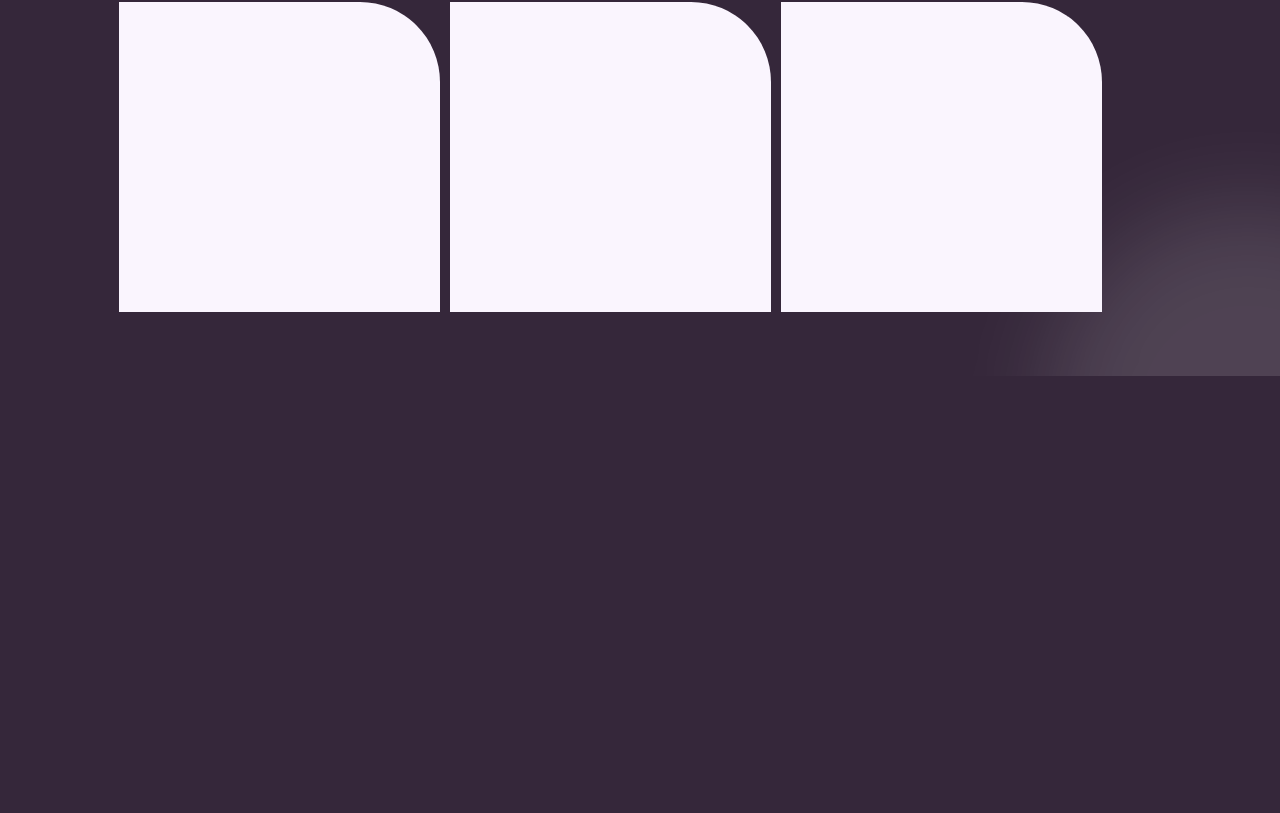
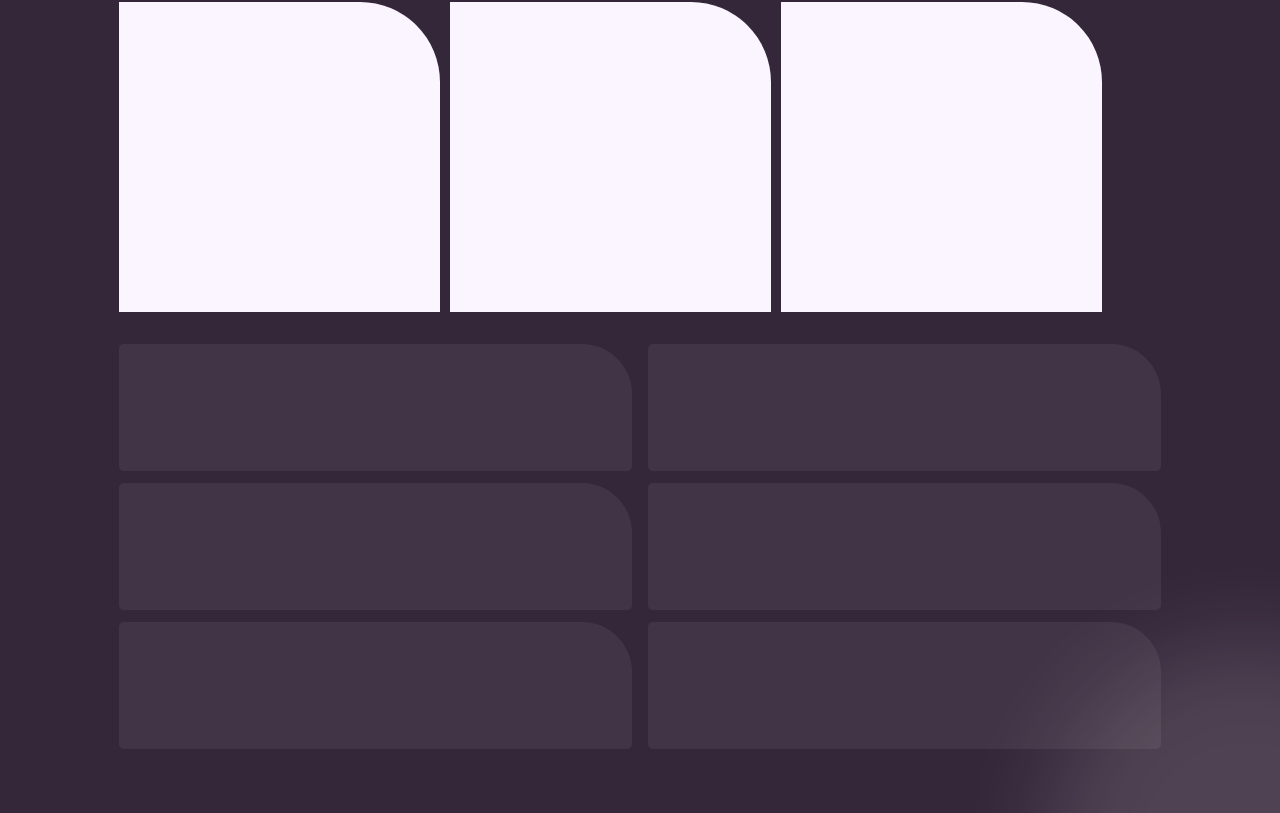
Before and after one commit to FatihYalcin42/PollApp, an Angular app: page / in a window 1280 px wide. Shown: the part 1002-1815 px from the top of the page. Before the commit the page ends 1378 px from the top, so only its background shows below. Built offline with nearby package versions, Linux system fonts and the light colour scheme; a web font is replaced by a local one.

Commit message:
feat: add lower survey list placeholder cards with fixed figma-style dimensions

```diff
--- a/src/app/app.html
+++ b/src/app/app.html
@@ -45,6 +45,15 @@
           <article class="highlight-card" aria-hidden="true"></article>
           <article class="highlight-card" aria-hidden="true"></article>
         </div>
+
+        <div class="list-cards" aria-label="Survey list cards">
+          <article class="list-card" aria-hidden="true"></article>
+          <article class="list-card" aria-hidden="true"></article>
+          <article class="list-card" aria-hidden="true"></article>
+          <article class="list-card" aria-hidden="true"></article>
+          <article class="list-card" aria-hidden="true"></article>
+          <article class="list-card" aria-hidden="true"></article>
+        </div>
       </div>
     </section>
   </div>
--- a/src/app/app.scss
+++ b/src/app/app.scss
@@ -268,6 +268,30 @@
   border-top-right-radius: 80px;
 }
 
+.list-cards {
+  margin-top: clamp(1.2rem, 2.5vw, 2rem);
+  display: grid;
+  grid-template-columns: repeat(2, 513px);
+  column-gap: 16px;
+  row-gap: 12px;
+  justify-content: start;
+}
+
+.list-card {
+  width: 513px;
+  height: 127px;
+  opacity: 1;
+  display: flex;
+  flex-direction: column;
+  gap: 24px;
+  padding: 12px 20px;
+  background: #d9d9d914;
+  border-top-left-radius: 5px;
+  border-top-right-radius: 50px;
+  border-bottom-right-radius: 5px;
+  border-bottom-left-radius: 5px;
+}
+
 .background-glow {
   position: absolute;
   border-radius: 999px;
@@ -378,6 +402,11 @@
     grid-template-columns: repeat(2, 321px);
     justify-content: center;
   }
+
+  .list-cards {
+    grid-template-columns: 513px;
+    justify-content: center;
+  }
 }
 
 @media (max-width: 760px) {
@@ -388,6 +417,14 @@
 
   .highlight-card {
     width: min(100%, 321px);
+  }
+
+  .list-cards {
+    grid-template-columns: 1fr;
+  }
+
+  .list-card {
+    width: min(100%, 513px);
   }
 }
 
```
